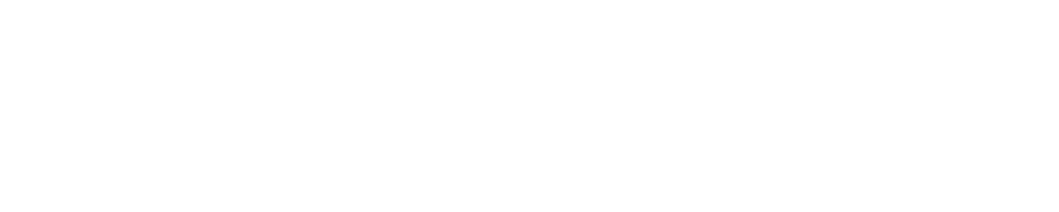
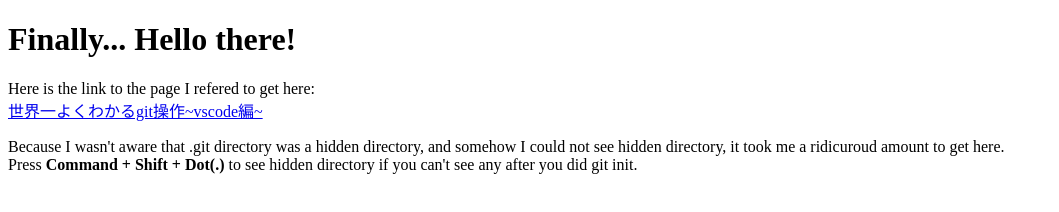
Before and after one commit to megriverside/test, a plain HTML site: page index.html in a window 1280 px wide. Shown: the whole page, without its empty margins (0-1059 px from the left). Drawn offline with Linux system fonts and the light colour scheme.

Commit message:
second commit

```diff
--- a/index.html
+++ b/index.html
@@ -3,9 +3,20 @@
 <head>
     <meta charset="UTF-8">
     <meta name="viewport" content="width=device-width, initial-scale=1.0">
-    <title>Document</title>
+    <title>First Git Hub Experience</title>
 </head>
 <body>
+    <h1>Finally... Hello there!</h1>
+    <div class="note">
+        <p>Here is the link to the page I refered to get here: <br>
+            <a href="https://qiita.com/washogo/items/02112ec71e0933b76868">世界一よくわかるgit操作~vscode編~</a><br>
+        </p>
+        <p>Because I wasn't aware that .git directory was a hidden directory, and somehow I could not see hidden directory, it took me a ridicuroud amount to get here. <br>
+            Press <strong>Command + Shift + Dot(.)</strong> to see hidden directory if you can't see any after you did git init.
+        </p>
+    </div>
+
+
 
 </body>
 </html>
```
